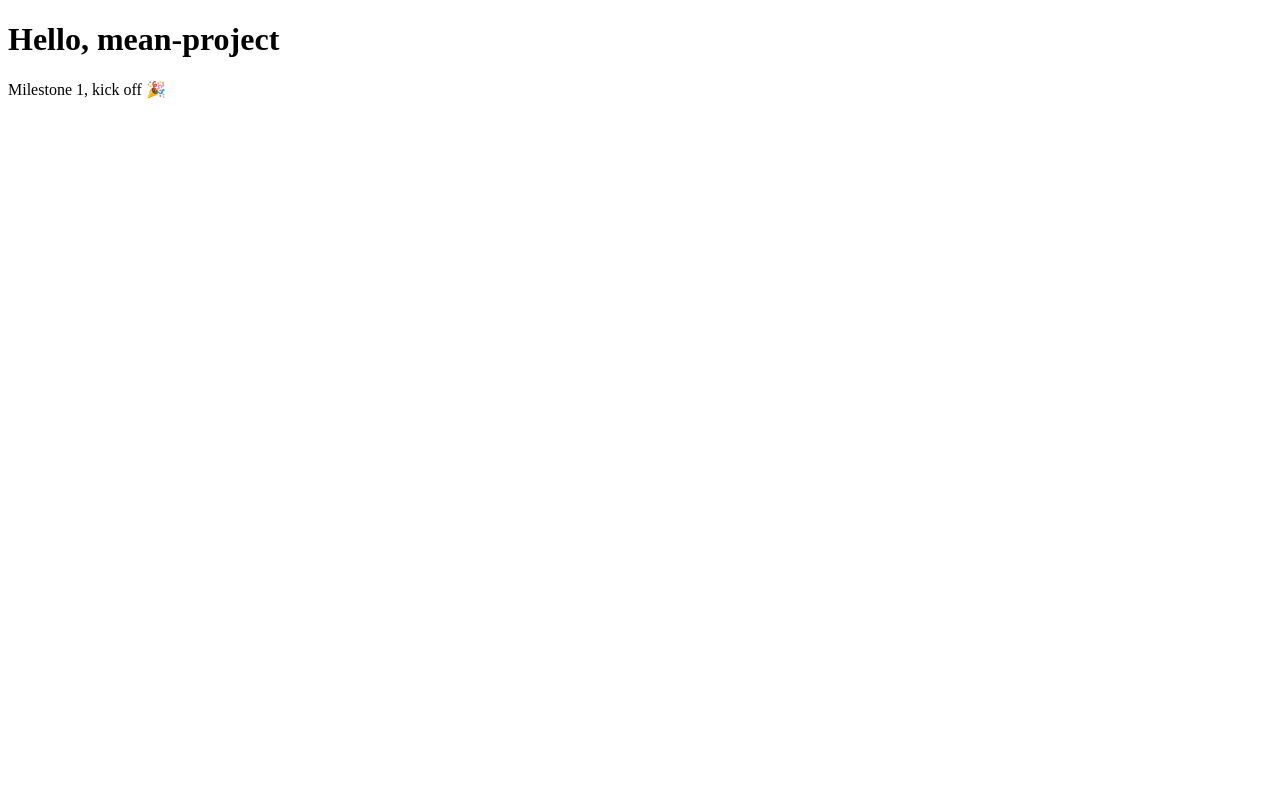
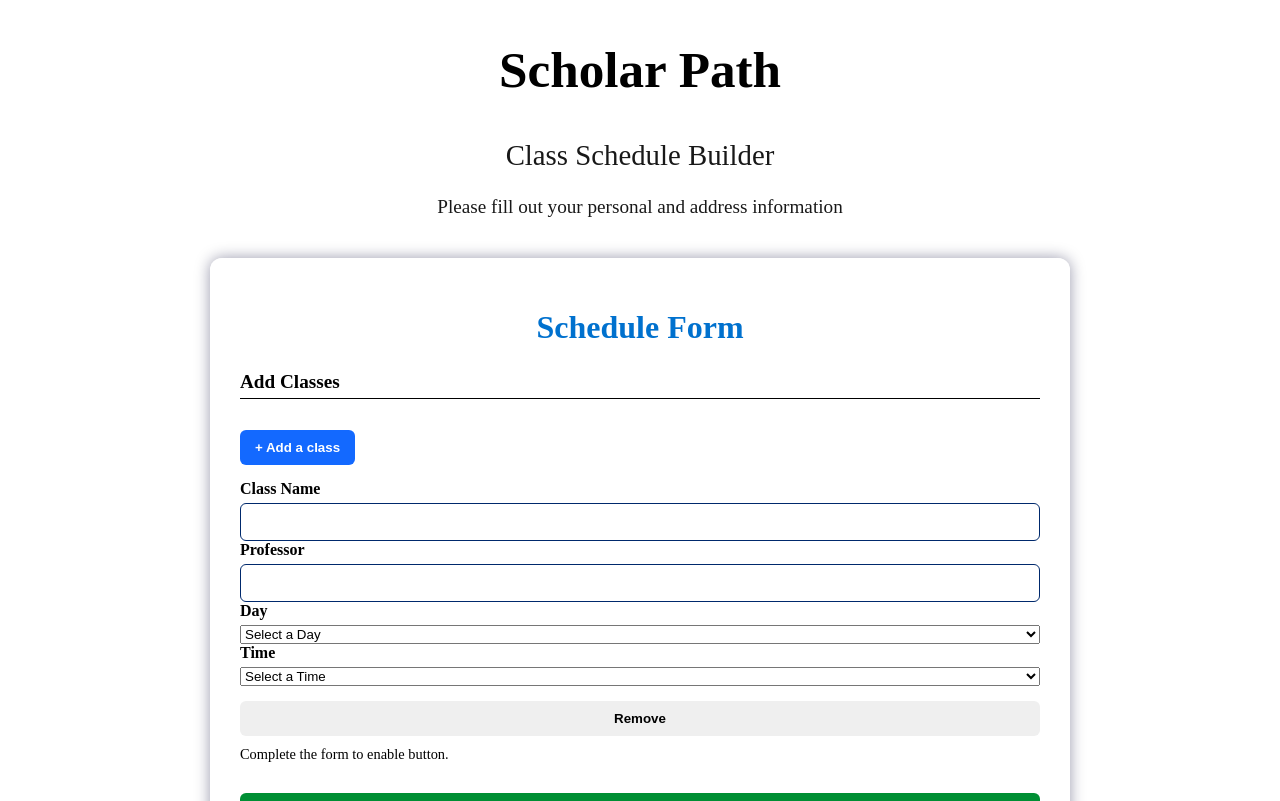
Before and after one commit to jess-love/IT_Design_Studio_Mean_Stack, an Angular app in the folder mean-project/: page / in a window 1280 px wide. Shown: the top 801 px of the page. Built offline with nearby package versions, Linux system fonts and the light colour scheme.

Commit message:
Class Schedule Component
In this commit, we have the class schedule component created as well as both CSS files(the one inside the component and the global one.)

```diff
--- a/mean-project/src/app/app.html
+++ b/mean-project/src/app/app.html
@@ -1,3 +1,6 @@
 
-      <h1>Hello, {{ title() }}</h1>
-      <p>Milestone 1, kick off 🎉</p>
+<div class="page-header">
+  <h1>{{ title() }}</h1>
+</div>
+
+<app-class-schedule></app-class-schedule>
--- a/mean-project/src/app/app.ts
+++ b/mean-project/src/app/app.ts
@@ -1,12 +1,13 @@
 import { Component, signal } from '@angular/core';
 import { RouterOutlet } from '@angular/router';
+import { ClassSchedule } from './class-schedule/class-schedule';
 
 @Component({
   selector: 'app-root',
-  imports: [RouterOutlet],
+  imports: [ ClassSchedule],
   templateUrl: './app.html',
   styleUrl: './app.css'
 })
 export class App {
-  protected readonly title = signal('mean-project');
+  protected readonly title = signal('Scholar Path');
 }
--- /dev/null
+++ b/mean-project/src/app/class-schedule/class-schedule.css
@@ -0,0 +1,143 @@
+/* General page styling */
+body {
+  background: linear-gradient(to bottom, #1e3a8a, #1e40af, #1e3a8a);
+  font-family: 'Segoe UI', Tahoma, Geneva, Verdana, sans-serif;
+  color: #ffffff;
+  margin: 0;
+  padding: 0;
+}
+
+/* Title code */
+.page-header {
+  text-align: center;
+  margin-top: 40px;
+  margin-bottom: 20px;
+  color: #ffffff;
+}
+.page-header h2 {
+  font-size: 1.8rem;
+  font-weight: 400;
+  color: #000000;
+  opacity: 0.9;
+}
+.page-header h3 {
+  font-size: 1.2rem;
+  font-weight: 400;
+  color: #000000;
+  opacity: 0.9;
+}
+/* Title code */
+
+/* Container */
+.form-container {
+  max-width: 800px;
+  margin: 40px auto;
+  padding: 30px;
+  background-color: rgba(255, 255, 255, 0.8);
+  border-radius: 12px;
+  box-shadow: 0px 0px 15px rgba(0, 0, 50, 0.4);
+}
+
+/* Title */
+.form-container h1 {
+  text-align: center;
+  margin-bottom: 25px;
+  color: #0071ce;
+}
+
+/* Section titles */
+.form-container h2 {
+  color: #000000;
+  margin-top: 20px;
+  font-size: 1.2rem;
+  border-bottom: 1px solid #000000;
+  padding-bottom: 5px;
+}
+
+/* Label & Input styling */
+.form-group {
+  display: flex;
+  flex-direction: column;
+  margin-top: 15px;
+}
+
+label {
+  margin-bottom: 5px;
+  font-weight: 500;
+  color: #000000;
+  font-weight: bold;
+}
+
+input[type="text"] {
+  padding: 10px;
+  border: 1px solid #00296c;
+  border-radius: 6px;
+  background-color: #ffffff;
+  color: #000000;
+  font-size: 14px;
+  outline: none;
+  transition: border 0.3s;
+}
+
+input[type="text"]:focus {
+  border-color: #000000;
+  box-shadow: 0 0 6px #60a5fa;
+}
+
+/* Buttons */
+button {
+  padding: 10px 15px;
+  margin-top: 15px;
+  border: none;
+  border-radius: 6px;
+  cursor: pointer;
+  font-weight: 600;
+  transition: background-color 0.3s;
+}
+
+.add-btn {
+  background-color: #1369ff;
+  color: white;
+}
+
+.add-btn:hover {
+  background-color: #2563eb;
+}
+
+.submit-btn {
+  background-color: #008f34;
+  color: white;
+  width: 100%;
+}
+
+.submit-btn:disabled {
+  background-color: #484848;
+  cursor: not-allowed;
+}
+
+.submit-btn:hover:not(:disabled) {
+  background-color: #008f34;
+}
+
+.update-btn {
+  background-color: #1369ff;
+  color: #ffffff;
+  width: 100%;
+}
+
+.update-btn:hover {
+  background-color: #002f6c;
+}
+
+/* Info and status text */
+.info-text {
+  font-size: 0.9rem;
+  color: #000000;
+  margin-top: 10px;
+}
+
+.status {
+  margin-top: 10px;
+  font-weight: 500;
+  color: #2445e7;
+}
--- /dev/null
+++ b/mean-project/src/app/class-schedule/class-schedule.html
@@ -0,0 +1,51 @@
+<div class="page-header">
+    <h2>{{ subtitle() }}</h2>
+    <h3>Please fill out your personal and address information</h3>
+</div>
+
+
+<div class="form-container">
+  <form [formGroup]="scheduleForm">
+    <h1>Schedule Form</h1>
+
+    <div formArrayName="aliases" class="alias-section">
+  <h2>Add Classes</h2>
+  <button type="button" class="add-btn" (click)="addAlias()">+ Add a class</button>
+
+  @for (alias of aliases.controls; track $index; let i = $index) {
+    <div [formGroupName]="i" class="form-group">
+      <label for="className-{{ i }}">Class Name</label>
+      <input id="className-{{ i }}" type="text" formControlName="className" />
+
+      <label for="professor-{{ i }}">Professor</label>
+      <input id="professor-{{ i }}" type="text" formControlName="professor" />
+
+      <label for="time-{{ i }}">Day</label>
+      <select id="time-{{ i }}" formControlName="time">
+        <option value="">Select a Day</option>
+        <option *ngFor="let day of daysOfWeek" [value]="day">{{ day }}</option>
+      </select>
+
+       <label for="time-{{ i }}">Time</label>
+       <select id="time-{{ i }}" formControlName="time">
+          <option value="">Select a Time</option>
+          <option *ngFor="let time of timesOfDay" [value]="time">{{ time }}</option>
+       </select>
+
+      <button type="button" (click)="this['removeAlias'](i)">Remove</button>
+
+    </div>
+  }
+</div>
+    <p class="info-text">Complete the form to enable button.</p>
+    <button class="submit-btn" type="submit" [disabled]="!scheduleForm.valid">
+      Submit
+    </button>
+
+    <p class="status">Form Status: {{ scheduleForm.status }}</p>
+
+    <button type="button" class="update-btn">
+      Update Schedule
+    </button>
+  </form>
+</div>
--- /dev/null
+++ b/mean-project/src/app/class-schedule/class-schedule.ts
@@ -0,0 +1,60 @@
+import { Component, inject, signal } from '@angular/core';
+import {FormBuilder, ReactiveFormsModule, Validators, FormArray, FormGroup} from '@angular/forms';
+import { CommonModule } from '@angular/common';
+
+@Component({
+  selector: 'app-class-schedule',
+  imports: [ReactiveFormsModule, CommonModule],
+  templateUrl: './class-schedule.html',
+  styleUrl: './class-schedule.css'
+})
+
+export class ClassSchedule {
+  protected readonly subtitle = signal('Class Schedule Builder');
+
+  daysOfWeek: string[] = [
+    'Monday',
+    'Tuesday',
+    'Wednesday',
+    'Thursday',
+    'Friday',
+    'Saturday',
+    'Sunday'
+  ];
+
+   timesOfDay: string[] = [
+    '7:00 AM', '7:30 AM', '8:00 AM', '8:30 AM','9:00 AM', '9:30 AM','10:00 AM', '10:30 AM','11:00 AM', '11:30 AM',
+    '12:00 PM', '12:30 PM','1:00 PM', '1:30 PM','2:00 PM', '2:30 PM','3:00 PM', '3:30 PM','4:00 PM', '5:30 PM',
+    '5:00 PM', '5:30 PM','6:00 PM', '6:30 PM', '7:00 PM', '7:30 PM','8:00 PM'
+  ];
+
+  private formBuilder = inject(FormBuilder);
+
+  scheduleForm = this.formBuilder.group({
+    aliases: this.formBuilder.array([this.createAlias()])
+  });
+
+  get aliases(): FormArray {
+    return this.scheduleForm.get('aliases') as FormArray;
+  }
+
+  createAlias(): FormGroup {
+    return this.formBuilder.group({
+      className: [''],
+      professor: [''],
+      time: ['']
+    });
+  }
+
+
+  addAlias(): void {
+    this.aliases.push(this.createAlias());
+  }
+
+  removeAlias(index: number): void {
+    this.aliases.removeAt(index);
+  }
+
+
+
+}
--- a/mean-project/src/styles.css
+++ b/mean-project/src/styles.css
@@ -1 +1,15 @@
 /* You can add global styles to this file, and also import other style files */
+/* Page Header */
+.page-header {
+  text-align: center;
+  margin-top: 40px;
+  margin-bottom: 20px;
+  color: #ffffff;
+}
+
+.page-header h1 {
+  font-size: 3.2rem;
+  font-weight: 700;
+  margin-bottom: 8px;
+  color: #000000;
+}
```
Also changed, not shown: 1 other file (tests, documents, lock files or other folders).
